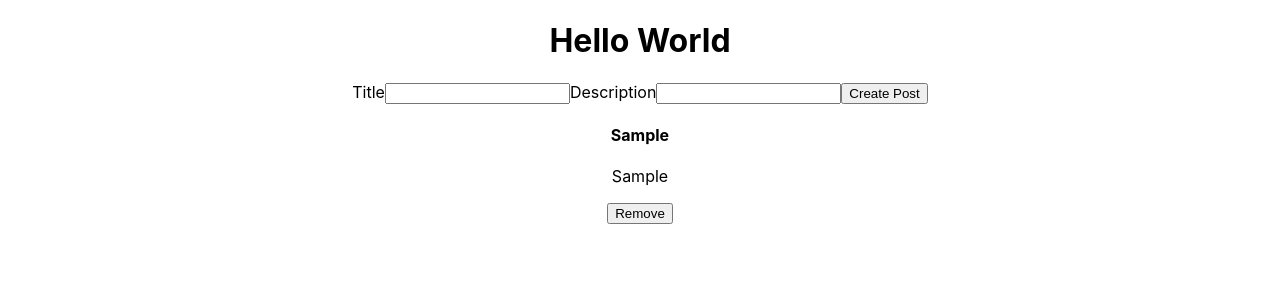
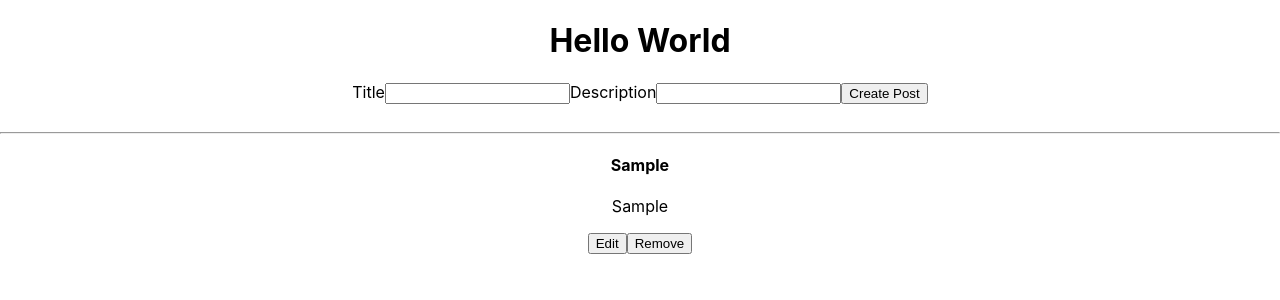
Before and after one commit to MayZhou-cc/travel-map, a React (Create React App) app in the folder client/: page / in a window 1280 px wide. Both pictures are taken after typing "Sample", "Sample" into the empty fields and a click on the button "Create Post". Shown: the top 300 px of the page. Built offline with nearby package versions, Linux system fonts and the light colour scheme; no server answers.

Commit message:
Add editPost

```diff
--- /dev/null
+++ b/client/src/components/EditPostForm.jsx
@@ -0,0 +1,27 @@
+import React, { useState } from 'react'
+
+const EditPostForm = ({ currentPost, updatePost, setEditing }) => {
+  const [post, setPost] = useState(currentPost)
+
+  const handleInputChange = e => {
+    const { name, value } = e.target
+    setPost({ ...post, [name]: value })
+  }
+
+  return (
+    <form onSubmit={e => {
+      e.preventDefault()
+      if (!post.title || !post.description) return
+      updatePost(post)
+    }}>
+      <label>Title</label>
+      <input type="text" name="title" value={post.title} onChange={handleInputChange} />
+      <label>Description</label>
+      <input type="text" name="description" value={post.description} onChange={handleInputChange} />
+      <button>Update Post</button>
+      <button onClick={() => setEditing(false)}>Cancel</button>
+    </form>
+  )
+}
+
+export default EditPostForm
--- a/client/src/components/Post.jsx
+++ b/client/src/components/Post.jsx
@@ -1,6 +1,6 @@
 import React from 'react'
 
-const Post = ({ post, removePost }) => (
+const Post = ({ post, removePost, editing, editPost }) => (
   <div>
     <h4>
       {post.title}
@@ -8,6 +8,9 @@ const Post = ({ post, removePost }) => (
     <p>
       {post.description}
     </p>
+    {
+      !editing && <button onClick={() => { editPost(post) }}>Edit</button>
+    }
     <button onClick={() => removePost(post.id)}>
       Remove
     </button>
--- a/client/src/components/PostsList.jsx
+++ b/client/src/components/PostsList.jsx
@@ -2,26 +2,26 @@ import React, { useState, useEffect } from 'react';
 import axios from 'axios';
 
 import NewPostForm from './NewPostForm'
+import EditPostForm from './EditPostForm'
 import Post from './Post'
 
 const PostsList = () => {
-  useEffect(() => {
-    axios.get('/api/v1/posts.json')
-      .then(res => setPosts(res.data))
-  }, []);
-
-  const [posts, setPosts] = useState([]);
-
   const initialFormState = {
     title: '',
     description: ''
   }
 
+  const [posts, setPosts] = useState([])
+  const [editing, setEditing] = useState(false)
+  const [currentPost, setCurrentPost] = useState(initialFormState)
+
+
   const addPost = post => {
     const qs = require('qs') //query strings
 
     //the post will be created in the db as well
-    axios.post('/api/v1/posts', qs.stringify({
+    axios.post('/api/v1/posts', qs.stringify(
+      {
         post: {
           title: post.title,
           description: post.description
@@ -41,14 +41,64 @@ const PostsList = () => {
       .catch(error => console.log(error))
   }
 
+  const editPost = post => {
+    setEditing(true)
+    setCurrentPost({
+      id: post.id,
+      title: post.title,
+      description: post.description
+    })
+  }
+
+  const updatePost = updatedPost => {
+    setEditing(false)
+
+    const qs = require('qs')
+    axios.patch('/api/v1/posts/' + updatedPost.id, qs.stringify(
+      {
+        post: {
+          title: updatedPost.title,
+          description: updatedPost.description
+        }
+      }
+    ))
+      .then(res => console.log(res.data))
+
+    setPosts(posts.map(post => (post.id === updatedPost.id ? updatedPost : post)))
+  }
+
+  useEffect(() => {
+    axios.get('/api/v1/posts.json')
+      .then(res => setPosts(res.data))
+  }, []);
+
   return (
     <div>
       <div className="post-form">
+        <div>
+          {
+            editing ? (
+              <EditPostForm
+                setEditing={setEditing}
+                currentPost={currentPost}
+                updatePost={updatePost}
+              />
+            ) :
               <NewPostForm initialFormState={initialFormState} addPost={addPost} />
+          }
         </div>
+      </div>
+      <br />
+      <hr />
       <div className="posts-list">
         {posts.map((post) => (
-          <Post key={post.id} post={post} removePost={removePost} />
+          <Post
+            key={post.id}
+            post={post}
+            removePost={removePost}
+            editing={editing}
+            editPost={editPost}
+          />
         ))}
       </div>
     </div>
```
Lines whose indentation alone changed are shown as unchanged.
